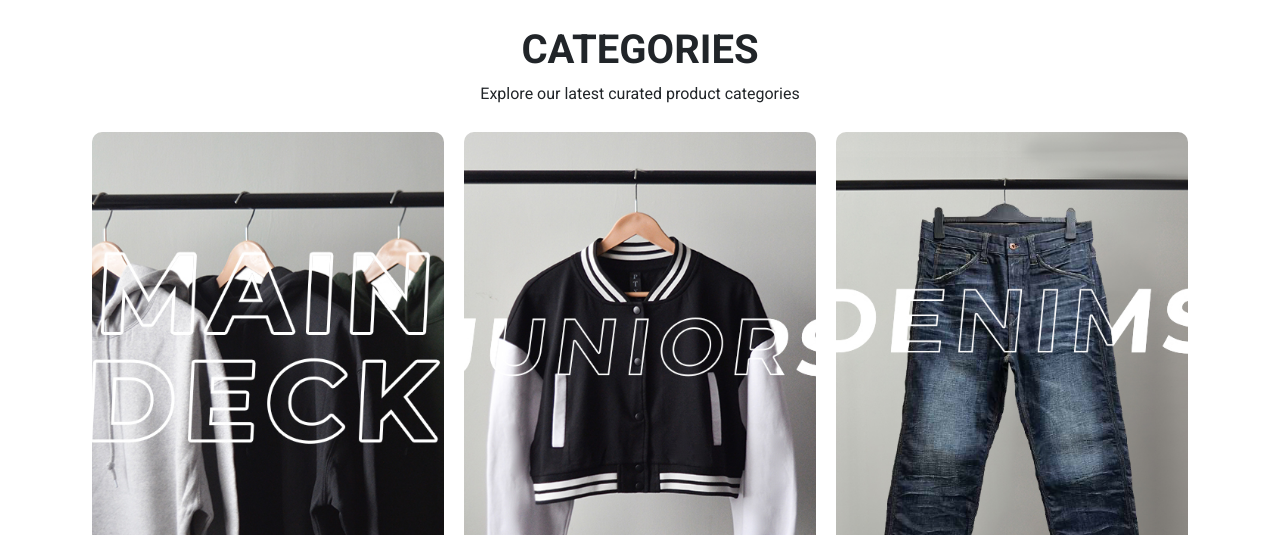
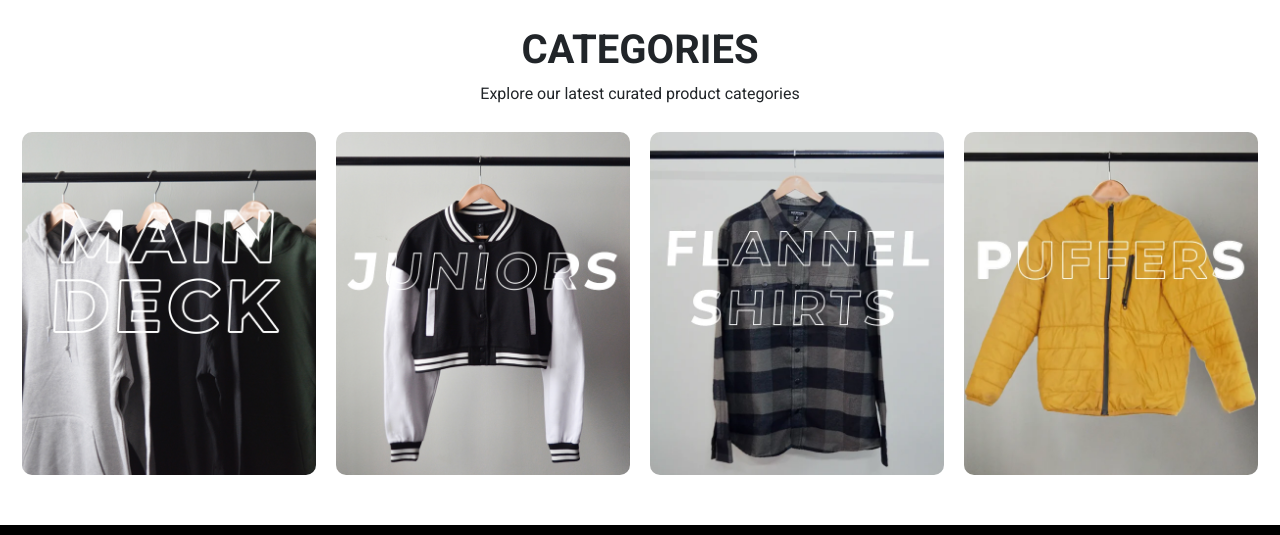
Before and after one commit to Zeeshanprojects/PTX-2, a React (Create React App) app in the folder PTX-2/ptx-2/: page / in a window 1280 px wide. Shown: the part 1140-1675 px from the top of the page. Built offline with nearby package versions, Linux system fonts and the light colour scheme.

Commit message:
code updated

```diff
--- a/PTX-2/ptx-2/src/Images/Image.js
+++ b/PTX-2/ptx-2/src/Images/Image.js
@@ -14,6 +14,8 @@ const Image = {
   latestproduct1: require("./latestproduct1.jpg"),
   latestproduct2: require("./latestproduct2.jpg"),
   latestproduct3: require("./latestproduct3.jpg"),
+  latestproduct4: require("./latestproduct4.webp"),
+  latestproduct5: require("./latestproduct5.webp"),
   step1: require("./step1.webp"),
   step2: require("./step2.webp"),
   step3: require("./step3.webp"),
@@ -26,8 +28,8 @@ const Image = {
   p7: require("./Production7.webp"),
   p8: require("./Production8.webp"),
   p9: require("./Production9.webp"),
-   p10: require("./Production10.webp"),
-   p11:require("./Production11.webp"),
+  p10: require("./Production10.webp"),
+  p11: require("./Production11.webp"),
   image1: require("./1.webp"),
   image2: require("./2.webp"),
   image3: require("./3.webp"),
--- a/PTX-2/ptx-2/src/Pages/Home.jsx
+++ b/PTX-2/ptx-2/src/Pages/Home.jsx
@@ -63,20 +63,19 @@ export default function Home() {
     {
       img: Image.latestproduct1,
       title: "PTX Essential",
-      desc: "Our wide range of quality premium essentials",
-      alt: "PTX Essential",
     },
     {
       img: Image.latestproduct2,
       title: "PTX Juniors",
-      desc: "Our new range of essentials for kids",
-      alt: "PTX Juniors",
+    },
+
+    {
+      img: Image.latestproduct4,
+      title: "PTX Denim",
     },
     {
-      img: Image.latestproduct3,
+      img: Image.latestproduct5,
       title: "PTX Denim",
-      desc: "Our collection of classic denim",
-      alt: "PTX Denim",
     },
   ];
 
@@ -212,10 +211,10 @@ export default function Home() {
         </p>
       </div>
 
-      <div className="container latest-products-section" data-aos="fade-up">
+      <div className="container-fluid latest-products-section " data-aos="fade-up">
         <div className="row g-0 ">
           {products.map((product, index) => (
-            <div key={index} className="col-sm-12 col-md-12 col-lg-4">
+            <div key={index} className="col-sm-12 col-md-12 col-lg-3 col-xl-3">
               <div className="product-box">
                 <img
                   src={product.img}
@@ -274,10 +273,10 @@ export default function Home() {
 
             <div className="d-flex flex-wrap gap-3 justify-content-start my-4">
               {[
-                { label: "Factories", value: "5" },
-                { label: "Customers", value: "8" },
-                { label: "Team Members", value: "20" },
-                { label: "Years", value: "25" },
+                { label: "Factories", value: "5+" },
+                { label: "Customers", value: "7+" },
+                { label: "Team Members", value: "50+" },
+                { label: "Years", value: "10+" },
               ].map((item) => (
                 <div
                   key={item.label}
@@ -316,12 +315,11 @@ export default function Home() {
       <br />
 
       <div className="app-container">
-       <div className="app-container">
-      <ScrollRow images={row1} rowClass="row1" />
-      <ScrollRow images={row2} rowClass="row2" />
-      <ScrollRow images={row3} rowClass="row3" />
-    </div>
-
+        <div className="app-container">
+          <ScrollRow images={row1} rowClass="row1" />
+          <ScrollRow images={row2} rowClass="row2" />
+          <ScrollRow images={row3} rowClass="row3" />
+        </div>
       </div>
 
       <div className="space"></div>
--- a/PTX-2/ptx-2/src/Pages/Home.style.css
+++ b/PTX-2/ptx-2/src/Pages/Home.style.css
@@ -133,7 +133,7 @@ body {
 } */
 .product-image {
   width: 100%;
-  height: 550px !important;
+  height: auto !important;
   border: 10px !important;
   object-fit: cover  !important;
   background-size: cover !important;
@@ -414,7 +414,7 @@ a {
   flex-shrink: 0;
 }
 .stat-box {
-  background: white;
+  background: #FBFCFD;
   min-width: 140px;
   transition: transform 0.3s ease, box-shadow 0.3s ease;
 }
```
Also changed, not shown: PTX-2/ptx-2/src/Images/latestproduct4.webp (added), PTX-2/ptx-2/src/Images/latestproduct5.webp (added).
